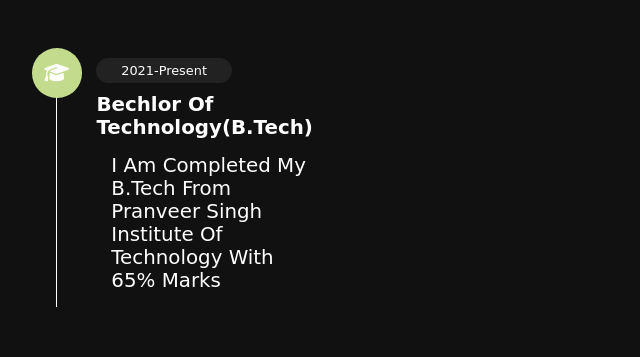
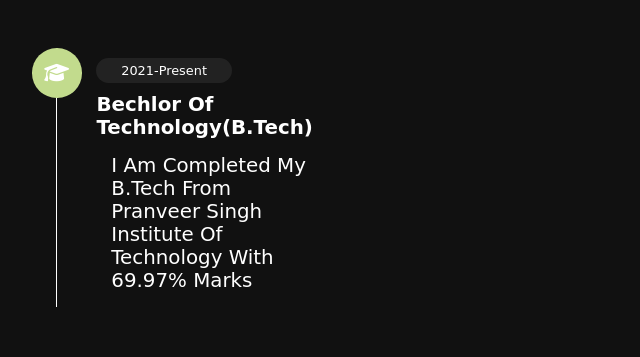
Before and after one commit to Nitin21kumar/portfolio, a plain HTML site: page index.html in a window 1280 px wide. Shown: the part 1940-2297 px from the top of the page, 341-981 px from the left. Drawn offline with nearby package versions, Linux system fonts and the light colour scheme; a web font is replaced by a local one.

Commit message:
Update index.html

```diff
--- a/index.html
+++ b/index.html
@@ -126,7 +126,7 @@
             <i class="fas fa-graduation-cap"></i>
             <span>2021-present</span>
             <h3>Bechlor of Technology(B.tech)  </h3>
-            <P> I am Completed my B.tech from Pranveer Singh Institute of Technology with 65% marks </P>
+            <P> I am Completed my B.tech from Pranveer Singh Institute of Technology with 69.97% marks </P>
         </div>
     </div>
 </section>
```
